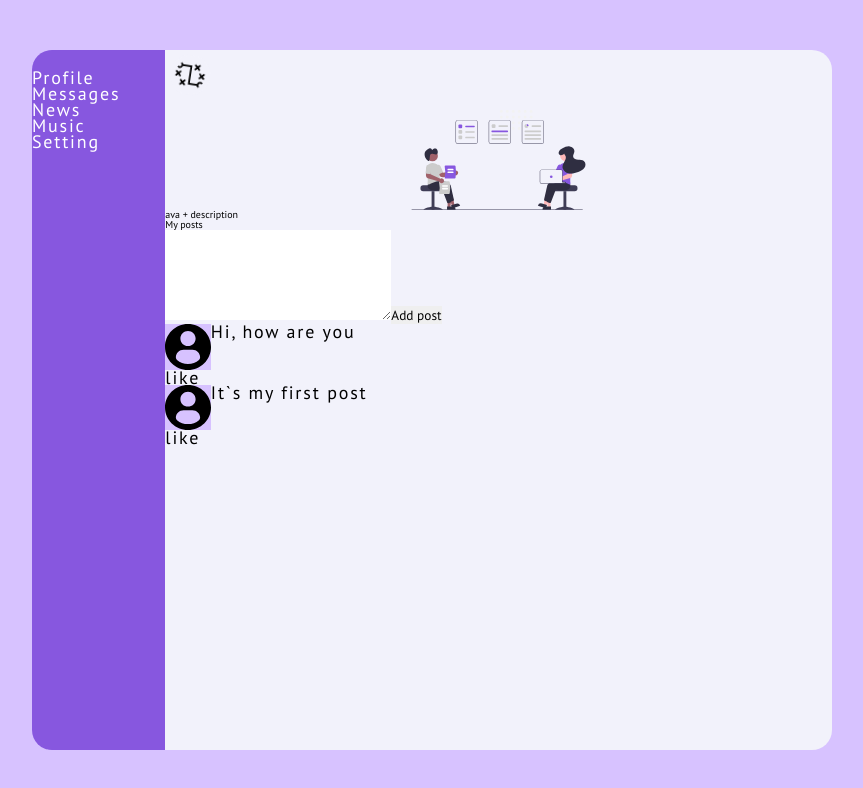
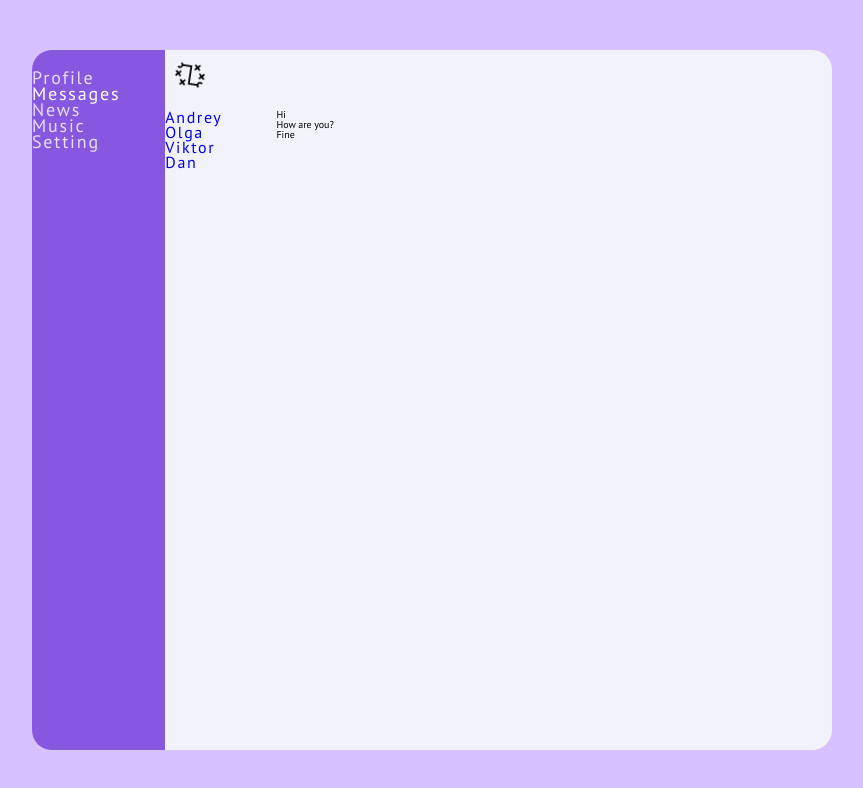
Before and after one commit to gandigap/start-react, a React (Create React App) app in the folder way/: page /dialogs in a window 1280 px wide. Shown: the top 788 px of the page, without its empty margins (208-1071 px from the left). Built offline with nearby package versions, Linux system fonts and the light colour scheme; the HTML template or start-up script is replaced by a standard one.

Commit message:
feat:add module dialogs

```diff
--- a/way/src/App.js
+++ b/way/src/App.js
@@ -1,16 +1,29 @@
 import './App.scss';
+import { BrowserRouter, Route } from 'react-router-dom';
 import Header from './components/Header/Header.jsx';
 import SideBar from './components/Sidebar/Sidebar.jsx';
 import Profile from './components/Profile/Profile.jsx';
+import Dialogs from './components/Dialogs/Dialogs';
+import Setting from './components/Setting/Setting';
+import News from './components/News/News';
+import Music from './components/Music/Music';
 
 const App = () => {
   return (
-    <div className='wrapper'>
-      <Header />
-      <SideBar />
-      <Profile />
+    <BrowserRouter>
+      <div className='wrapper'>
+        <Header />
+        <SideBar />
+        <main className='main'>
+          <Route path='/profile' component={Profile} />
+          <Route path='/dialogs' component={Dialogs} />
+          <Route path='/setting' component={Setting} />
+          <Route path='/news' component={News} />
+          <Route path='/music' component={Music} />
+        </main>
+      </div>
+    </BrowserRouter>
 
-    </div>
   );
 }
 
--- /dev/null
+++ b/way/src/components/Dialogs/Dialogs.jsx
@@ -0,0 +1,38 @@
+import React from 'react';
+import { NavLink } from 'react-router-dom';
+
+const DialogItem = () => {
+    return (
+        <div className='dialogs__items__item'>
+            <NavLink to='/dialogs/2'>Olga</NavLink>
+        </div>
+    );
+}
+
+const Dialogs = (props) => {
+    return (
+        <div className='dialogs'>
+            <div className="dialogs__items">
+                <div className='dialogs__items__item active'>
+                    <NavLink to='/dialogs/1'>Andrey</NavLink>
+                </div>
+                <div className='dialogs__items__item'>
+                    <NavLink to='/dialogs/2'>Olga</NavLink>
+                </div>
+                <div className='dialogs__items__item'>
+                    <NavLink to='/dialogs/3'>Viktor</NavLink>
+                </div>
+                <div className='dialogs__items__item'>
+                    <NavLink to='/dialogs/4'>Dan</NavLink>
+                </div>
+            </div>
+            <div className="messages">
+                <div className="messages__message">Hi</div>
+                <div className="messages__message">How are you?</div>
+                <div className="messages__message">Fine</div>
+            </div>
+        </div>
+    )
+}
+
+export default Dialogs;
--- /dev/null
+++ b/way/src/components/Music/Music.jsx
@@ -0,0 +1,11 @@
+import React from 'react';
+
+const Music = (props) => {
+    return (
+        <div className='music'>
+            Music
+        </div>
+    )
+}
+
+export default Music;
--- /dev/null
+++ b/way/src/components/News/News.jsx
@@ -0,0 +1,11 @@
+import React from 'react';
+
+const News = (props) => {
+    return (
+        <div className='news'>
+            News
+        </div>
+    )
+}
+
+export default News;
--- a/way/src/components/Profile/MyPosts/MyPosts.jsx
+++ b/way/src/components/Profile/MyPosts/MyPosts.jsx
@@ -9,8 +9,8 @@ const Myposts = () => {
         <button>Add post</button>
       </div>
       <div>
-        <Post message='Hi, how are you' />
-        <Post message='It`s my first post' />
+        <Post message='Hi, how are you' likescount='1' />
+        <Post message='It`s my first post' likescount='28' />
 
 
       </div>
--- a/way/src/components/Profile/MyPosts/Post/Post.jsx
+++ b/way/src/components/Profile/MyPosts/Post/Post.jsx
@@ -7,7 +7,7 @@ const Post = (props) => {
       <img className='post__img' src={profilePhoto} alt="" />
       {props.message}
       <div>
-        <span>like</span>
+        <span>like</span>{props.likescount}
       </div>
     </div>
   )
--- a/way/src/components/Profile/Profile.jsx
+++ b/way/src/components/Profile/Profile.jsx
@@ -1,17 +1,13 @@
 import React from 'react';
 import Myposts from './MyPosts/MyPosts.jsx';
-import mainImgSrc from '../../assets/icons/main-img.svg';
-
+import ProfileInfo from './ProfileInfo/ProfileInfo.jsx';
 
 const Profile = () => {
   return (
-    <main className='main'>
-      <figure>
-        <img className="main__hat-logo" src={mainImgSrc} alt="" />
-      </figure>
-      <div>ava + description</div>
+    <div className='profile'>
+      <ProfileInfo />
       <Myposts />
-    </main>
+    </div>
   )
 }
 
--- /dev/null
+++ b/way/src/components/Profile/ProfileInfo/ProfileInfo.jsx
@@ -0,0 +1,17 @@
+import React from 'react';
+import mainImgSrc from '../../../assets/icons/main-img.svg';
+
+const ProfileInfo = (props) => {
+    return (
+        <div className='profile-info'>
+            <figure>
+                <img className="profile__hat-logo" src={mainImgSrc} alt="" />
+            </figure>
+            <div>ava + description
+            https://www.behance.net/gallery/106334253/Social-network-concept?tracking_source=search_projects_recommended%7Csocial%20network
+            </div>
+        </div>
+    )
+}
+
+export default ProfileInfo;
--- /dev/null
+++ b/way/src/components/Setting/Setting.jsx
@@ -0,0 +1,11 @@
+import React from 'react';
+
+const Setting = (props) => {
+    return (
+        <div className='setting'>
+            Setting
+        </div>
+    )
+}
+
+export default Setting;
--- a/way/src/components/Sidebar/Sidebar.jsx
+++ b/way/src/components/Sidebar/Sidebar.jsx
@@ -1,22 +1,23 @@
 import React from 'react';
+import { NavLink } from 'react-router-dom';
 
 const Sidebar = () => {
   return (
     <nav className='sidebar'>
       <div className='sidebar__container'>
-        <a className='sidebar__container__link' href="">Profile</a>
+        <NavLink className='sidebar__container__link' to='/profile'>Profile</NavLink>
       </div>
       <div className='sidebar__container'>
-        <a className='sidebar__container__link' href="">Messages</a>
+        <NavLink className='sidebar__container__link' to='/dialogs'>Messages</NavLink>
       </div>
       <div className='sidebar__container'>
-        <a className='sidebar__container__link' href="">News</a>
+        <NavLink className='sidebar__container__link' to='/news'>News</NavLink>
       </div>
       <div className='sidebar__container'>
-        <a className='sidebar__container__link' href="">Music</a>
+        <NavLink className='sidebar__container__link' to='/music'>Music</NavLink>
       </div>
       <div className='sidebar__container'>
-        <a className='sidebar__container__link' href="">Setting</a>
+        <NavLink className='sidebar__container__link' to='/setting'>Setting</NavLink>
       </div>
     </nav>
   )
--- a/way/src/scss/_mixins.scss
+++ b/way/src/scss/_mixins.scss
@@ -68,6 +68,17 @@
   letter-spacing: 0.1em;
 }
 
+@mixin dialog__title{
+  font: {
+    size:1.6rem;
+    family:PT Sans;
+    style:normal;
+    weight:normal;
+  }
+  line-height: 1.5rem;
+  letter-spacing: 0.1em;
+}
+
 @mixin btn-style{
   padding: 15px 45px;
   color:$color-dark-xl;
--- a/way/src/scss/style.scss
+++ b/way/src/scss/style.scss
@@ -52,19 +52,26 @@ body{
     border-bottom-left-radius: 20px;
 
     &__container{
-      /* opacity: 0.8; */
-
       &__link{
         @include sidebar-link;
+        color:$fourth-color;
+
+
+      }
+      .active{
           color:$white-color;
         }
     }
+
+
   }
 
   .main{
     grid-area: m;
     border-bottom-right-radius: 20px;
     background-color: $third-color;
+
+    .profile {
 
       &__hat-logo{
         width: 100%;
@@ -79,9 +86,27 @@ body{
 
           .post__img{
             background-color: $first-color;
+
           }
         }
       }
+    }
+
+    .dialogs{
+      display:grid;
+      grid-template-columns: 2fr 10fr;
+
+      &__items{
+        @include dialog__title;
+      }
+
+      .active{
+        color:$second-color;
+      }
+
+    }
+
+
   }
 
 
```
Lines whose indentation alone changed are shown as unchanged.
